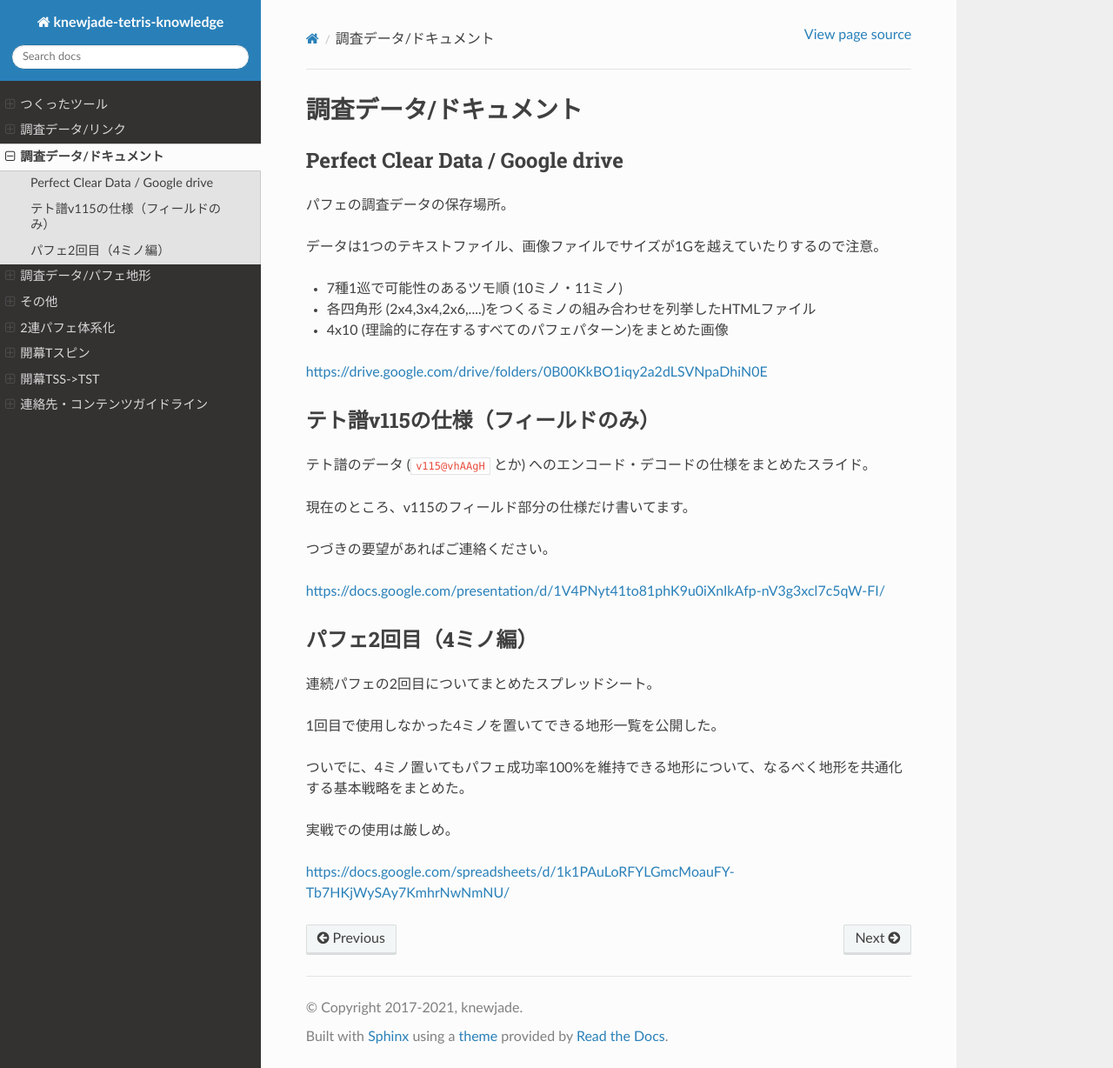
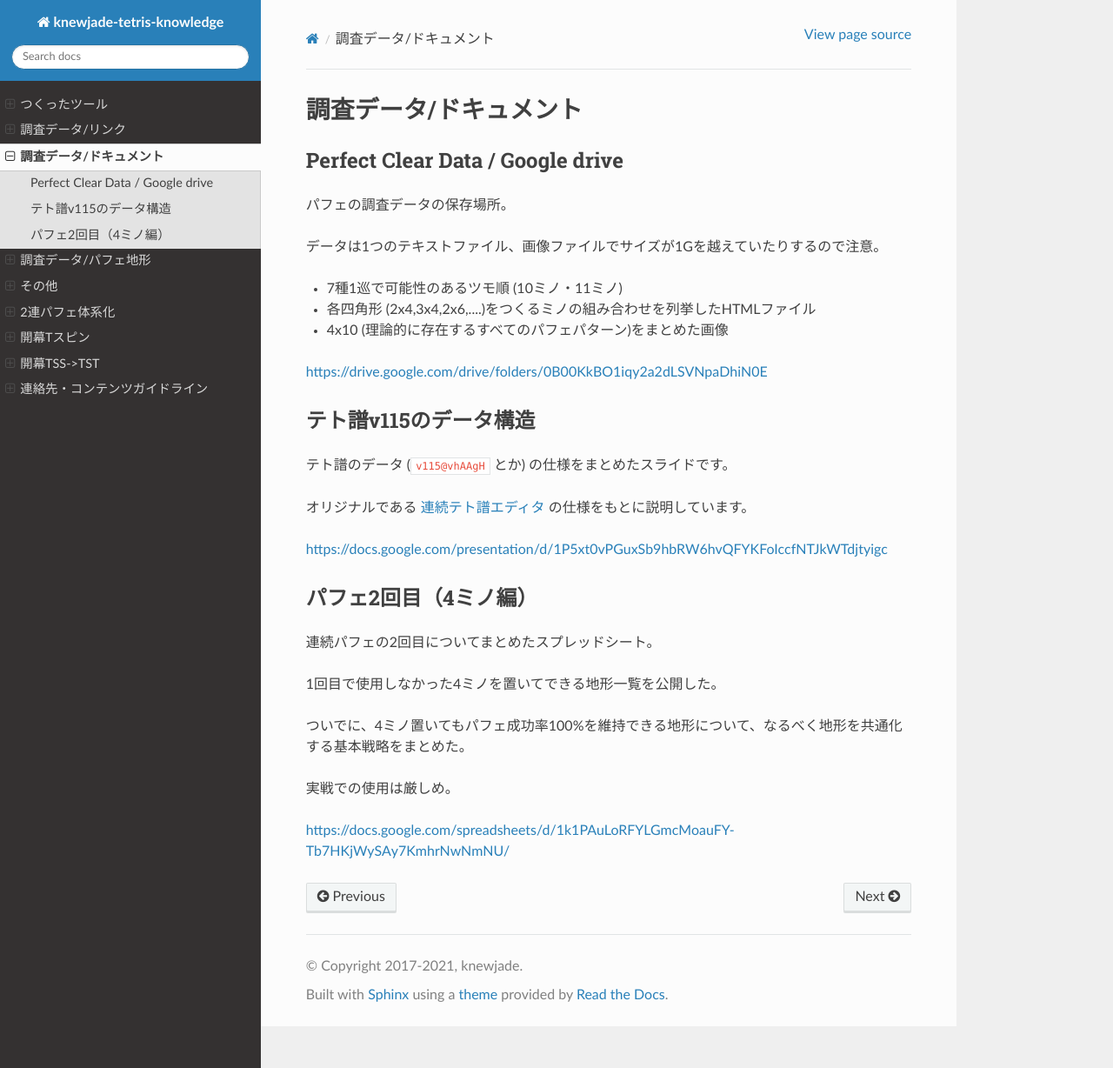
Before and after one commit to knewjade/tetris-knowledge-sphinx, a Sphinx documentation site: the page built from source/publish_docs.rst, in a window 1280 px wide and 1228 px high. Shown: the whole window at 87% size. Built offline with Sphinx 7.4.7 and the Read the Docs theme 2.0.0, drawn with Linux system fonts in a browser that asks for light colours.

Commit message:
Updated about fumen

```diff
--- a/source/publish_docs.rst
+++ b/source/publish_docs.rst
@@ -18,16 +18,14 @@ Perfect Clear Data / Google drive
 https://drive.google.com/drive/folders/0B00KkBO1iqy2a2dLSVNpaDhiN0E
 
 
-テト譜v115の仕様（フィールドのみ）
+テト譜v115のデータ構造
 ===========================================
 
-テト譜のデータ (``v115@vhAAgH`` とか) へのエンコード・デコードの仕様をまとめたスライド。
+テト譜のデータ (``v115@vhAAgH`` とか) の仕様をまとめたスライドです。
 
-現在のところ、v115のフィールド部分の仕様だけ書いてます。
+オリジナルである `連続テト譜エディタ <https://fumen.zui.jp/>`_ の仕様をもとに説明しています。
 
-つづきの要望があればご連絡ください。
-
-https://docs.google.com/presentation/d/1V4PNyt41to81phK9u0iXnIkAfp-nV3g3xcl7c5qW-FI/
+https://docs.google.com/presentation/d/1P5xt0vPGuxSb9hbRW6hvQFYKFoIccfNTJkWTdjtyigc
 
 
 パフェ2回目（4ミノ編）
```
